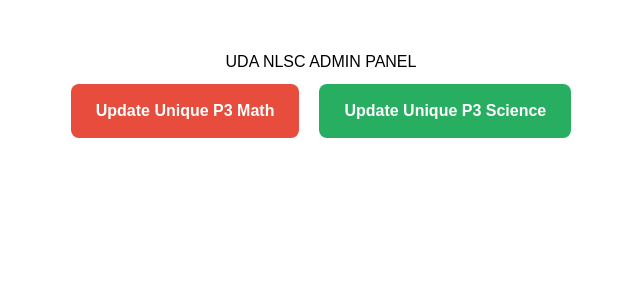
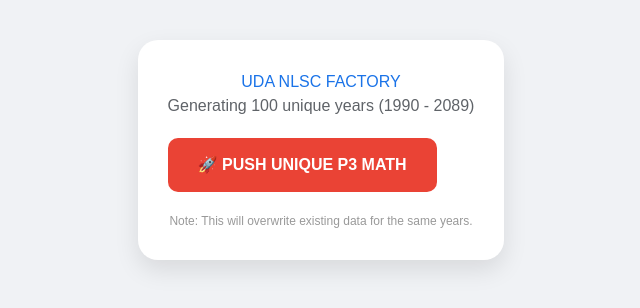
Before and after one commit to bwanking/asa, a React (Create React App) app: page / in a window 1280 px wide. Shown: the top 308 px of the page, without its empty margins (319-959 px from the left). Built offline with nearby package versions, Linux system fonts and the light colour scheme; the HTML template or start-up script is replaced by a standard one.

Commit message:
Update App.js

```diff
--- a/src/App.js
+++ b/src/App.js
@@ -4,9 +4,12 @@ import { doc, setDoc } from 'firebase/firestore';
 
 function App() {
 
+  // Helper to shuffle options so the correct answer isn't always in the same spot
+  const shuffle = (array) => array.sort(() => Math.random() - 0.5);
+
   const runUpload = async (subject) => {
     const targetClass = "p3";
-    console.log(`🚀 Generating Unique NLSC Sets for ${subject}...`);
+    console.log(`🚀 Starting NLSC Factory for ${subject}...`);
 
     for (let i = 0; i < 100; i++) {
       const yearMapping = 1990 + i;
@@ -14,49 +17,57 @@ function App() {
 
       const generatedQuestions = Array.from({ length: 50 }, (_, index) => {
         const qNum = index + 1;
-        // Seed unique values based on the specific set and question number
+        // The 'seed' ensures every year AND every question is unique
         const seed = yearMapping + qNum;
-        let questionObj = { q: "", ans: "", options: [], artType: null, artValue: null };
+        let qObj = { q: "", ans: "", options: [], artType: null, artValue: null };
 
         if (subject === "mathematics") {
-          // TOPIC: GEOMETRY & AREA (New Curriculum Standard)
-          if (qNum % 10 === 0) {
-            const base = (seed % 6) + 4;
-            const height = (seed % 4) + 2;
-            questionObj.q = `Find the area of the triangle shown below with base ${base}cm and height ${height}cm.`;
-            questionObj.ans = `${(base * height) / 2}`;
-            questionObj.options = [`${(base * height) / 2}`, `${base * height}`, "12", "20"];
-            questionObj.artType = "triangle";
-            questionObj.artValue = { base, height }; // Frontend uses this to draw
+          // --- TOPIC 1: SET THEORY (Questions 1-10) ---
+          if (qNum <= 10) {
+            const count = (seed % 5) + 2; // 2 to 6 elements
+            const setName = ["A", "B", "P", "Q", "K"][seed % 5];
+            qObj.q = `How many elements are in Set ${setName} shown below?`;
+            qObj.ans = `${count}`;
+            qObj.options = shuffle([`${count}`, `${count + 1}`, `${count - 2}`, "0"]);
+            qObj.artType = "sets";
+            qObj.artValue = { count, name: setName };
           }
-          // TOPIC: MONEY & SHOPPING (Real-life competency)
-          else if (qNum % 10 === 3) {
-            const price = (seed % 5 + 1) * 100;
-            questionObj.q = `If one apple costs ${price} shillings, how much will you pay for 3 apples?`;
-            questionObj.ans = `${price * 3}`;
-            questionObj.options = [`${price * 3}`, `${price * 2}`, "1000", "500"];
-            questionObj.artType = "money";
+          // --- TOPIC 2: GEOMETRY & SHAPES (Questions 11-20) ---
+          else if (qNum <= 20) {
+            const side = (seed % 5) + 3; // 3 to 7 cm
+            qObj.q = `Calculate the perimeter of the square shown below with a side of ${side}cm.`;
+            qObj.ans = `${side * 4}cm`;
+            qObj.options = shuffle([`${side * 4}cm`, `${side * side}cm`, "10cm", "20cm"]);
+            qObj.artType = "square";
+            qObj.artValue = side;
           }
-          // TOPIC: SETS & GROUPS
-          else if (qNum % 10 === 1) {
-            const members = (seed % 4) + 3;
-            questionObj.q = `Identify the number of elements in the set P shown below.`;
-            questionObj.ans = `${members}`;
-            questionObj.options = [`${members}`, "2", "9", "0"];
-            questionObj.artType = "sets";
-            questionObj.artValue = members;
+          // --- TOPIC 3: MONEY & REAL LIFE (Questions 21-30) ---
+          else if (qNum <= 30) {
+            const pencilPrice = (seed % 3 + 1) * 200;
+            const quantity = (seed % 3) + 2;
+            qObj.q = `If one pencil costs ${pencilPrice} shillings, find the cost of ${quantity} pencils.`;
+            qObj.ans = `${pencilPrice * quantity}`;
+            qObj.options = shuffle([`${pencilPrice * quantity}`, `${pencilPrice}`, "1000", "500"]);
+            qObj.artType = "money";
           }
+          // --- TOPIC 4: MEASUREMENT - TIME/WEIGHT (Questions 31-40) ---
+          else if (qNum <= 40) {
+            const weeks = (seed % 3) + 2;
+            qObj.q = `How many days are in ${weeks} weeks?`;
+            qObj.ans = `${weeks * 7}`;
+            qObj.options = shuffle([`${weeks * 7}`, `${weeks * 5}`, "14", "30"]);
+          }
+          // --- TOPIC 5: ALGEBRA & NUMERATION (Questions 41-50) ---
           else {
-            const n1 = (seed % 80) + 10;
-            const n2 = (seed % 20);
-            questionObj.q = `Solve: ${n1} + ${n2} = ____`;
-            questionObj.ans = `${n1 + n2}`;
-            questionObj.options = [`${n1 + n2}`, `${n1 + n2 + 1}`, `${n1 + n2 - 1}`, "100"];
+            const unknown = (seed % 10) + 1;
+            const base = (seed % 20) + 5;
+            qObj.q = `What number must be added to ${base} to get ${base + unknown}?`;
+            qObj.ans = `${unknown}`;
+            qObj.options = shuffle([`${unknown}`, `${base}`, `${base + unknown}`, "1"]);
           }
         }
-        // ... Logic for other subjects follows similar randomization ...
 
-        return questionObj;
+        return qObj;
       });
 
       try {
@@ -67,29 +78,48 @@ function App() {
             totalQuestions: 50,
             updatedAt: new Date().toISOString(),
             year: yearMapping.toString(),
-            curriculum: "NLSC" // Tagging as New Curriculum
+            curriculum: "NLSC"
           },
           questions: generatedQuestions
         });
+        console.log(`✅ Uploaded Set ${yearMapping}: ${docId}`);
       } catch (err) {
-        console.error("❌ Error:", err);
+        console.error("❌ Error uploading:", err);
         return;
       }
     }
-    alert(`${subject.toUpperCase()} Unique Sets Uploaded!`);
+    alert(`${subject.toUpperCase()} - 100 Unique NLSC Sets Uploaded Successfully!`);
   };
 
   return (
-    <div style={{ padding: '50px', textAlign: 'center', fontFamily: 'sans-serif' }}>
-      <h1>UDA NLSC ADMIN PANEL</h1>
-      <button onClick={() => runUpload("mathematics")} style={btnStyle("#e74c3c")}>Update Unique P3 Math</button>
-      <button onClick={() => runUpload("science")} style={btnStyle("#27ae60")}>Update Unique P3 Science</button>
+    <div style={{ padding: '40px', textAlign: 'center', backgroundColor: '#f0f2f5', minHeight: '100vh', fontFamily: 'Arial' }}>
+      <div style={{ backgroundColor: 'white', padding: '30px', borderRadius: '20px', display: 'inline-block', boxShadow: '0 10px 25px rgba(0,0,0,0.1)' }}>
+        <h1 style={{ color: '#1a73e8' }}>UDA NLSC FACTORY</h1>
+        <p style={{ color: '#5f6368' }}>Generating 100 unique years (1990 - 2089)</p>
+
+        <div style={{ marginTop: '20px', display: 'flex', gap: '15px' }}>
+          <button onClick={() => runUpload("mathematics")} style={btnStyle("#ea4335")}>
+            🚀 PUSH UNIQUE P3 MATH
+          </button>
+        </div>
+
+        <p style={{ fontSize: '12px', color: '#999', marginTop: '20px' }}>
+          Note: This will overwrite existing data for the same years.
+        </p>
+      </div>
     </div>
   );
 }
 
-const btnStyle = (color) => ({
-  padding: '15px 25px', margin: '10px', backgroundColor: color, color: 'white', border: 'none', borderRadius: '8px', cursor: 'pointer', fontWeight: 'bold'
+const btnStyle = (bg) => ({
+  padding: '15px 30px',
+  backgroundColor: bg,
+  color: 'white',
+  border: 'none',
+  borderRadius: '10px',
+  cursor: 'pointer',
+  fontWeight: 'bold',
+  fontSize: '16px'
 });
 
 export default App;
```
